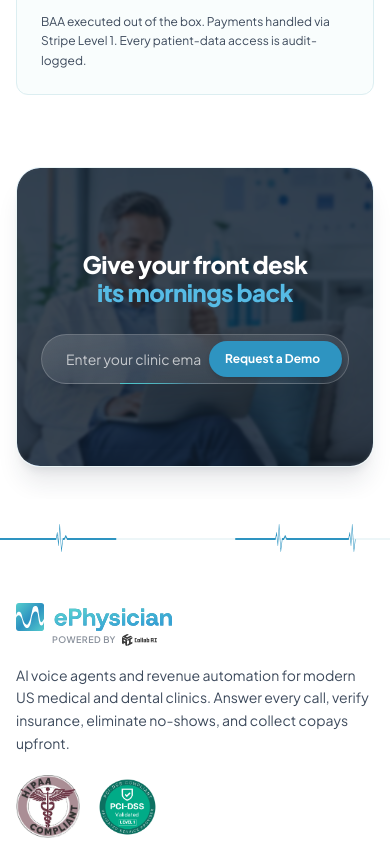
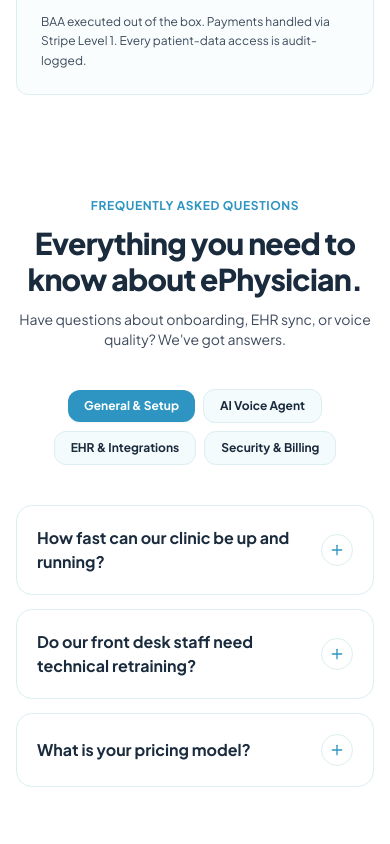
Before and after one commit to Annyxtopheles/ephysician-redesign, a React (Vite) app: page / in a window 390 px wide. Shown: the part 4960-5804 px from the top of the page. Built offline with nearby package versions, Linux system fonts and the light colour scheme.

Commit message:
Add animated Basic FAQ component based on hover.dev styled in our brand theme

```diff
--- a/src/App.tsx
+++ b/src/App.tsx
@@ -6,6 +6,7 @@
 import { BeforeAfterComparison } from './components/BeforeAfterComparison';
 import { WhyPracticesSwitch } from './components/WhyPracticesSwitch';
 import { SecurityCompliance } from './components/SecurityCompliance';
+import { FAQ } from './components/FAQ';
 import { FinalCTA } from './components/FinalCTA';
 import { Footer } from './components/Footer';
 import { DemoModal } from './components/DemoModal';
@@ -56,6 +57,9 @@
           <SecurityCompliance />
         </div>
 
+        {/* Frequently Asked Questions */}
+        <FAQ />
+
         {/* Final CTA */}
         <FinalCTA onRequestDemo={openDemoModal} />
       </main>
--- /dev/null
+++ b/src/components/FAQ.tsx
@@ -0,0 +1,189 @@
+import React, { useState } from 'react';
+import { motion, AnimatePresence } from 'motion/react';
+import { Plus } from 'lucide-react';
+
+interface FAQItemProps {
+  question: string;
+  answer: string;
+}
+
+const FAQItem: React.FC<FAQItemProps> = ({ question, answer }) => {
+  const [isOpen, setIsOpen] = useState(false);
+
+  return (
+    <motion.div
+      animate={isOpen ? 'open' : 'closed'}
+      className={`rounded-2xl border transition-colors duration-200 overflow-hidden ${
+        isOpen
+          ? 'bg-surface-pale border-brand-teal/50 shadow-sm'
+          : 'bg-surface-white border-border-soft hover:border-brand-blue/30'
+      }`}
+    >
+      <button
+        onClick={() => setIsOpen(!isOpen)}
+        className="flex w-full items-center justify-between gap-4 p-5 sm:p-6 text-left cursor-pointer"
+      >
+        <span className="text-base sm:text-lg font-bold font-heading text-brand-navy">
+          {question}
+        </span>
+        <motion.span
+          variants={{
+            open: { rotate: 45 },
+            closed: { rotate: 0 },
+          }}
+          transition={{ duration: 0.2, ease: 'easeInOut' }}
+          className="flex-shrink-0 w-8 h-8 rounded-full bg-surface-white border border-border-soft flex items-center justify-center text-brand-blue shadow-xs"
+        >
+          <Plus className="w-4 h-4" />
+        </motion.span>
+      </button>
+
+      <motion.div
+        initial={false}
+        animate={{
+          height: isOpen ? 'auto' : 0,
+          opacity: isOpen ? 1 : 0,
+        }}
+        transition={{ duration: 0.3, ease: 'easeInOut' }}
+        className="overflow-hidden px-5 sm:px-6"
+      >
+        <p className="pb-5 sm:pb-6 text-sm sm:text-base text-text-body leading-relaxed">
+          {answer}
+        </p>
+      </motion.div>
+    </motion.div>
+  );
+};
+
+export const FAQ: React.FC = () => {
+  const tabs = ['General & Setup', 'AI Voice Agent', 'EHR & Integrations', 'Security & Billing'];
+
+  const faqData: Record<string, Array<{ question: string; answer: string }>> = {
+    'General & Setup': [
+      {
+        question: 'How fast can our clinic be up and running?',
+        answer:
+          'Under 24 hours. There is no software to install on local workstations. You simply point your existing clinic phone lines to Sarah and connect your EHR credentials. Most practices launch the very same day.',
+      },
+      {
+        question: 'Do our front desk staff need technical retraining?',
+        answer:
+          'Zero retraining is required. Sarah books directly into your existing schedule using your clinic’s established rules. Your team continues working inside their familiar EHR calendar as usual.',
+      },
+      {
+        question: 'What is your pricing model?',
+        answer:
+          'We operate on transparent, usage-based pricing proportional to your actual call and reminder volume. You never pay high fixed monthly minimums for capacity you don’t use.',
+      },
+    ],
+    'AI Voice Agent': [
+      {
+        question: 'How natural does Sarah sound to patients?',
+        answer:
+          'Sarah uses state-of-the-art conversational voice synthesis with sub-500ms latency. She understands clinic-specific terminology, handles interruptions gracefully, and sounds like an experienced clinic receptionist.',
+      },
+      {
+        question: 'What happens during clinical emergencies or complex inquiries?',
+        answer:
+          'Sarah immediately detects clinical urgency and initiates a warm transfer directly to your designated on-call clinician or front-desk staff, accompanied by a real-time call transcript and patient summary.',
+      },
+      {
+        question: 'Can we customize Sarah’s voice, rules, and intake questions?',
+        answer:
+          'Yes. Practice managers can customize greeting scripts, provider booking preferences, appointment duration buffers, and clinic triage rules directly from the dashboard.',
+      },
+    ],
+    'EHR & Integrations': [
+      {
+        question: 'Which EHR and Practice Management Systems do you support?',
+        answer:
+          'We support NexHealth, OpenDental, eClinicalWorks, Dentrix (Henry Schein One), Eaglesoft, Curve Dental, and many more. We also offer direct Google Calendar sync for independent providers.',
+      },
+      {
+        question: 'Does ePhysician cause double bookings or calendar conflicts?',
+        answer:
+          'Never. Sarah verifies real-time live availability in your EHR before confirming an appointment slot. The booking is instantly written to your calendar with complete patient details.',
+      },
+    ],
+    'Security & Billing': [
+      {
+        question: 'Is ePhysician fully HIPAA compliant?',
+        answer:
+          'Yes. We execute a Business Associate Agreement (BAA) with every clinic. All audio streams and records are encrypted with TLS 1.3 in transit and AES-256 at rest. Patient data is isolated with row-level security and never used to train public AI models.',
+      },
+      {
+        question: 'How does copay collection work at check-in?',
+        answer:
+          'Patients check in on a sleek tablet kiosk that confirms identity and collects copays before the patient enters the exam room. Payments are processed securely via Stripe Level 1 PCI-DSS certified infrastructure.',
+      },
+      {
+        question: 'How does AI claims staging help our billing team?',
+        answer:
+          'Immediately after each visit, ePhysician maps clinical notes to appropriate ICD-10/CPT codes and checks payer pre-authorizations, staging clean claims for your biller’s one-click approval.',
+      },
+    ],
+  };
+
+  const [selectedTab, setSelectedTab] = useState(tabs[0]);
+
+  return (
+    <section id="faq" className="py-14 sm:py-20 bg-surface-white overflow-hidden">
+      <div className="max-w-4xl mx-auto px-4 sm:px-6 lg:px-8">
+
+        {/* Section Header */}
+        <div className="text-center max-w-2xl mx-auto mb-10">
+          <div className="mb-2">
+            <span className="text-xs font-bold font-heading text-brand-blue uppercase tracking-wider">
+              FREQUENTLY ASKED QUESTIONS
+            </span>
+          </div>
+          <h2 className="text-3xl sm:text-4xl font-extrabold font-heading text-brand-navy tracking-tight">
+            Everything you need to know about ePhysician.
+          </h2>
+          <p className="mt-3 text-sm sm:text-base text-text-body">
+            Have questions about onboarding, EHR sync, or voice quality? We've got answers.
+          </p>
+        </div>
+
+        {/* Tab Filters */}
+        <div className="flex flex-wrap items-center justify-center gap-2 sm:gap-3 mb-10">
+          {tabs.map((tab) => {
+            const isSelected = selectedTab === tab;
+            return (
+              <button
+                key={tab}
+                onClick={() => setSelectedTab(tab)}
+                className={`relative px-4 py-2 rounded-xl text-xs sm:text-sm font-heading font-bold transition-all duration-200 cursor-pointer ${
+                  isSelected
+                    ? 'text-white bg-brand-blue shadow-sm'
+                    : 'text-brand-navy bg-surface-pale/70 border border-border-soft hover:border-brand-blue/40'
+                }`}
+              >
+                <span className="relative z-10">{tab}</span>
+              </button>
+            );
+          })}
+        </div>
+
+        {/* Questions Accordion List with AnimatePresence */}
+        <div className="mx-auto">
+          <AnimatePresence mode="wait">
+            <motion.div
+              key={selectedTab}
+              initial={{ opacity: 0, y: 12 }}
+              animate={{ opacity: 1, y: 0 }}
+              exit={{ opacity: 0, y: -12 }}
+              transition={{ duration: 0.25, ease: 'easeOut' }}
+              className="space-y-3.5"
+            >
+              {faqData[selectedTab]?.map((item, idx) => (
+                <FAQItem key={idx} question={item.question} answer={item.answer} />
+              ))}
+            </motion.div>
+          </AnimatePresence>
+        </div>
+
+      </div>
+    </section>
+  );
+};
--- a/src/components/Footer.tsx
+++ b/src/components/Footer.tsx
@@ -99,6 +99,11 @@
                   Platform Comparison
                 </a>
               </li>
+              <li>
+                <a href="#faq" className="text-text-body hover:text-brand-blue transition-colors">
+                  Frequently Asked Questions
+                </a>
+              </li>
             </ul>
           </div>
 
--- a/src/components/Header.tsx
+++ b/src/components/Header.tsx
@@ -27,6 +27,7 @@
     { name: 'Integrations', href: '#integrations' },
     { name: 'Pricing', href: '#pricing' },
     { name: 'Compare', href: '#compare' },
+    { name: 'FAQ', href: '#faq' },
   ];
 
   // Smoothly blend from solid white (top) to liquid glass (dashboard & down)
```
